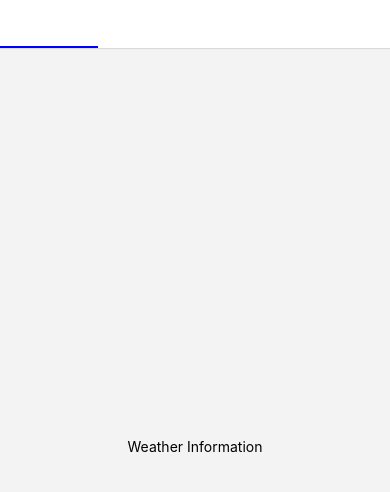
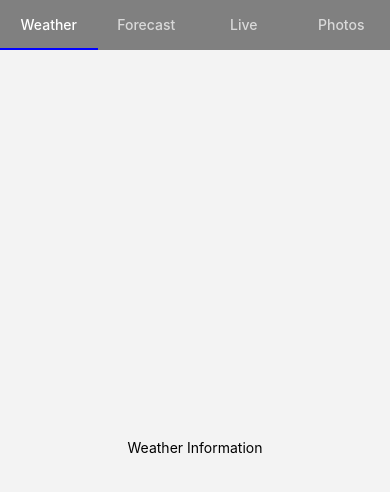
Before and after one commit to kyoshi33/SurfWeather, a React Native app: screen /Weather in a window 390 px wide. Shown: the top 492 px of the page. Built offline with nearby package versions, Linux system fonts and the light colour scheme.

Commit message:
mise a jour des onglets

```diff
--- a/app/WeatherScreen.js
+++ b/app/WeatherScreen.js
@@ -1,7 +1,6 @@
-import React, { useState } from 'react';
-import { View, Text, StyleSheet, Dimensions } from 'react-native';
-import { TabView, SceneMap, TabBar } from 'react-native-tab-view';
-import { useWindowDimensions } from 'react-native';
+import React, { useState, useEffect } from 'react';
+import { View, Text, StyleSheet, useWindowDimensions, SafeAreaView } from 'react-native';
+import { TabView, TabBar } from 'react-native-tab-view';
 
 const WeatherTab = () => (
   <View style={styles.scene}>
@@ -29,9 +28,7 @@ const PhotosTab = () => (
 
 export default function WeatherScreen() {
   const layout = useWindowDimensions();
-
   const [index, setIndex] = useState(0);
-
   const [routes] = useState([
     { key: 'weather', title: 'Weather' },
     { key: 'forecast', title: 'Forecast' },
@@ -39,29 +36,47 @@ export default function WeatherScreen() {
     { key: 'photos', title: 'Photos' },
   ]);
 
-
-  const renderScene = SceneMap({
-    weather: WeatherTab,
-    forecast: ForecastTab,
-    live: LiveTab,
-    photos: PhotosTab,
-  });
+  const renderScene = ({ route }) => {
+    switch (route.key) {
+      case 'weather':
+        return <WeatherTab />;
+      case 'forecast':
+        return <ForecastTab />;
+      case 'live':
+        return <LiveTab />;
+      case 'photos':
+        return <PhotosTab />;
+      default:
+        return null;
+    }
+  };
 
   return (
+    <SafeAreaView style={{ flex: 1 }}>
       <TabView
         navigationState={{ index, routes }}
         renderScene={renderScene}
         onIndexChange={setIndex}
         initialLayout={{ width: layout.width }}
         renderTabBar={(props) => (
+          <View style={{ backgroundColor: 'grey', }}>
             <TabBar
               {...props}
-          indicatorStyle={{ backgroundColor: 'blue' }}
-          style={{ backgroundColor: 'white' }}
-          labelStyle={{ color: 'black' }}
-        />
+              indicatorStyle={{ backgroundColor: 'blue', height: 2 }}
+              style={{ backgroundColor: "transparent", height: 50 }}
+              renderLabel={(route) => (
+                <View>
+                  <Text style={styles.text}>
+                    {route.title}
+                  </Text>
+                </View>
               )}
             />
+          </View>
+        )
+        }
+      />
+    </SafeAreaView >
   );
 }
 
@@ -72,4 +87,9 @@ const styles = StyleSheet.create({
     alignItems: 'center',
     backgroundColor: '#f3f3f3',
   },
+  text: {
+    color: 'black',
+    fontSize: 50,
+    fontWeight: 'bold',
+  }
 });
```
Also changed, not shown: package.json (+5 -4 lines), 1 other file (tests, documents, lock files or other folders). Lines whose indentation alone changed are shown as unchanged.
